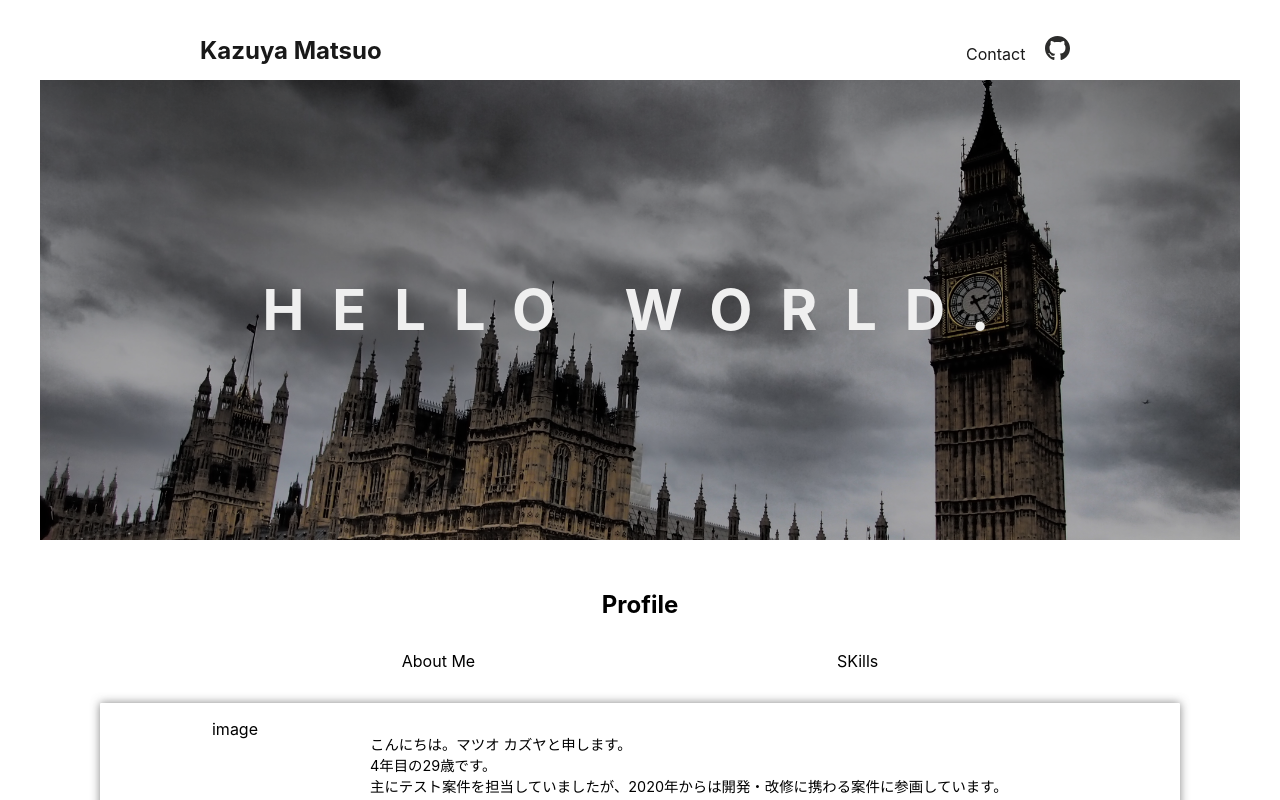
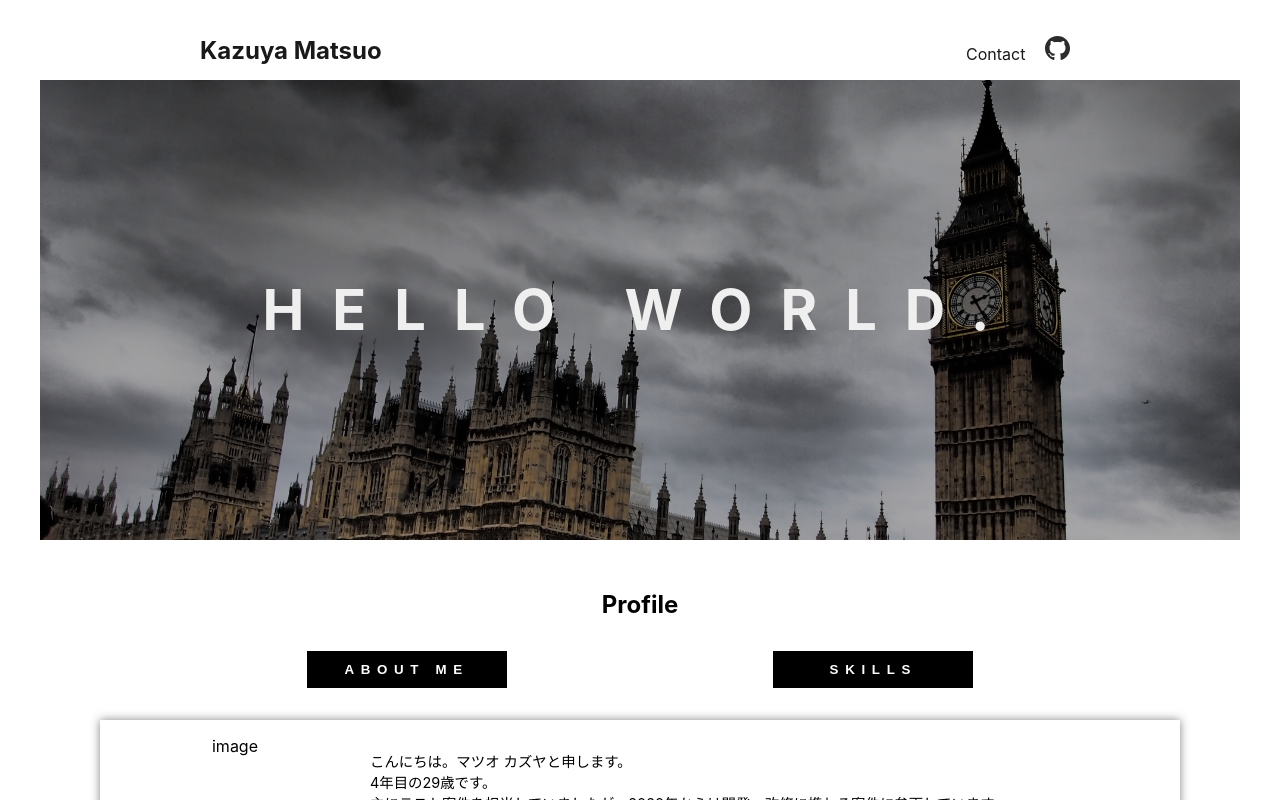
Before and after one commit to kazuya-m/my-pf, a Next.js app: page / in a window 1280 px wide. Shown: the top 800 px of the page. Built offline with nearby package versions, Linux system fonts and the light colour scheme.

Commit message:
added button to list items

```diff
--- a/components/profile/index.jsx
+++ b/components/profile/index.jsx
@@ -35,8 +35,12 @@ export function Profile() {
       <h2>Profile</h2>
       <div className={`content`}>
         <ul className={styles.profile__list}>
-          <li className={styles.profile__items} onClick={() => handleClickedTab(aboutme)}>About Me</li>
-          <li className={styles.profile__items} onClick={() => handleClickedTab(skills)}>SKills</li>
+          <li className={styles.profile__items}>
+            <button onClick={() => handleClickedTab(aboutme)}>ABOUT ME</button>
+          </li>
+          <li className={styles.profile__items}>
+            <button onClick={() => handleClickedTab(skills)}>SKILLS</button>
+          </li>
         </ul>
         <div className={styles.content__wrapper}>
           {displayedTab === aboutme ? (
```
